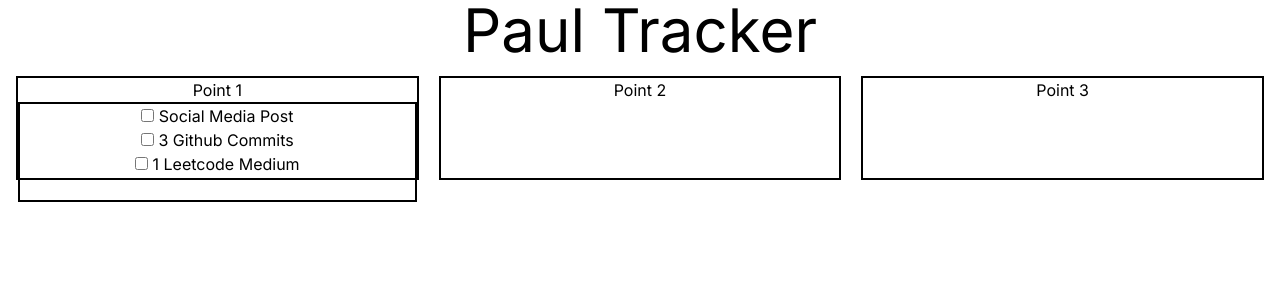
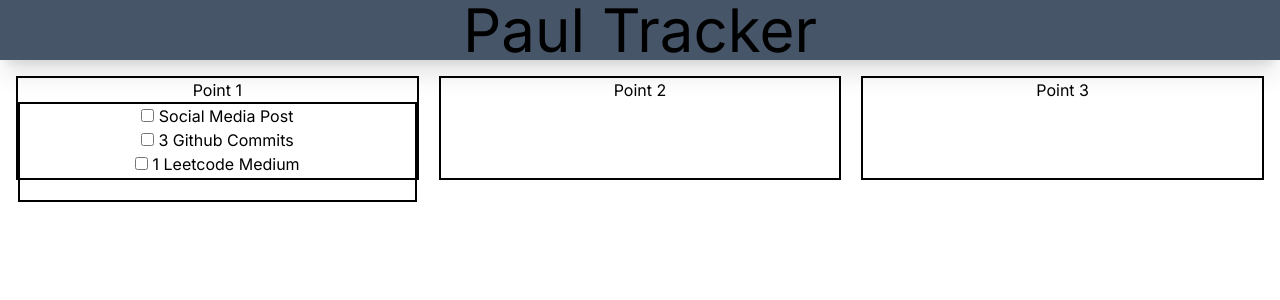
Before and after one commit to paul-madut/Challenge-tracker, a Next.js app in the folder challenge-tracker/: page / in a window 1280 px wide. Shown: the top 300 px of the page. Built offline with nearby package versions, Linux system fonts and the light colour scheme.

Commit message:
Header bar

```diff
--- a/challenge-tracker/src/app/page.js
+++ b/challenge-tracker/src/app/page.js
@@ -3,7 +3,9 @@ import checkList from "./checkList";
 export default function Page() {
   return (
     <div>
-      <h1 className="text-6xl text-center">Paul Tracker</h1>
+      <div className="header__bar flex w-full bg-slate-600 justify-center shadow-xl">
+        <h1 className="text-6xl text-center">Paul Tracker</h1>
+      </div>
       <div className="points h-full p-4">
         <div className="points_grid h-1/2 grid sm:grid-cols-1 lg:grid-cols-2 xl:grid-cols-3 gap-5 text-center">
           <div className="points_grid_item border-2 border-black">
```
